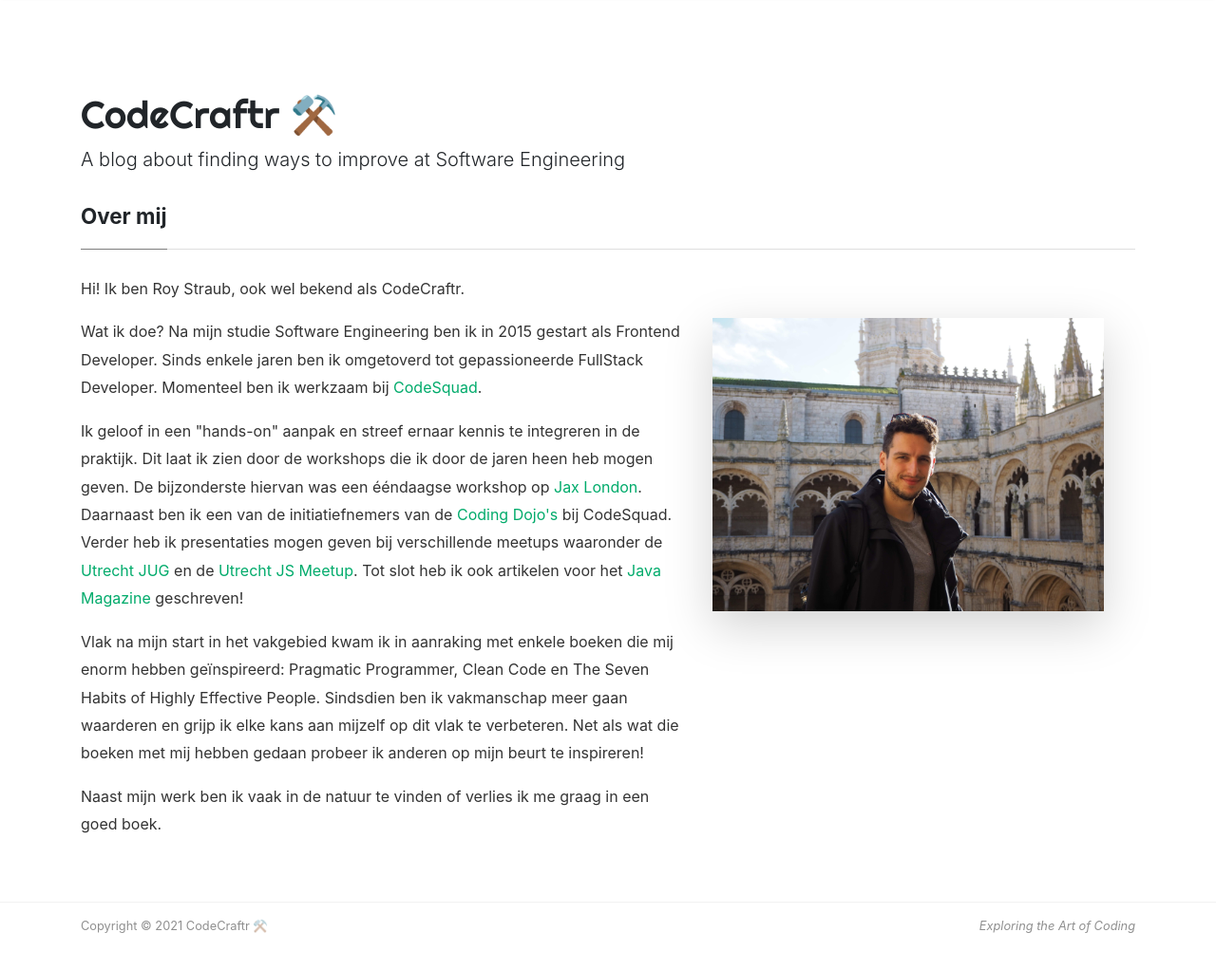
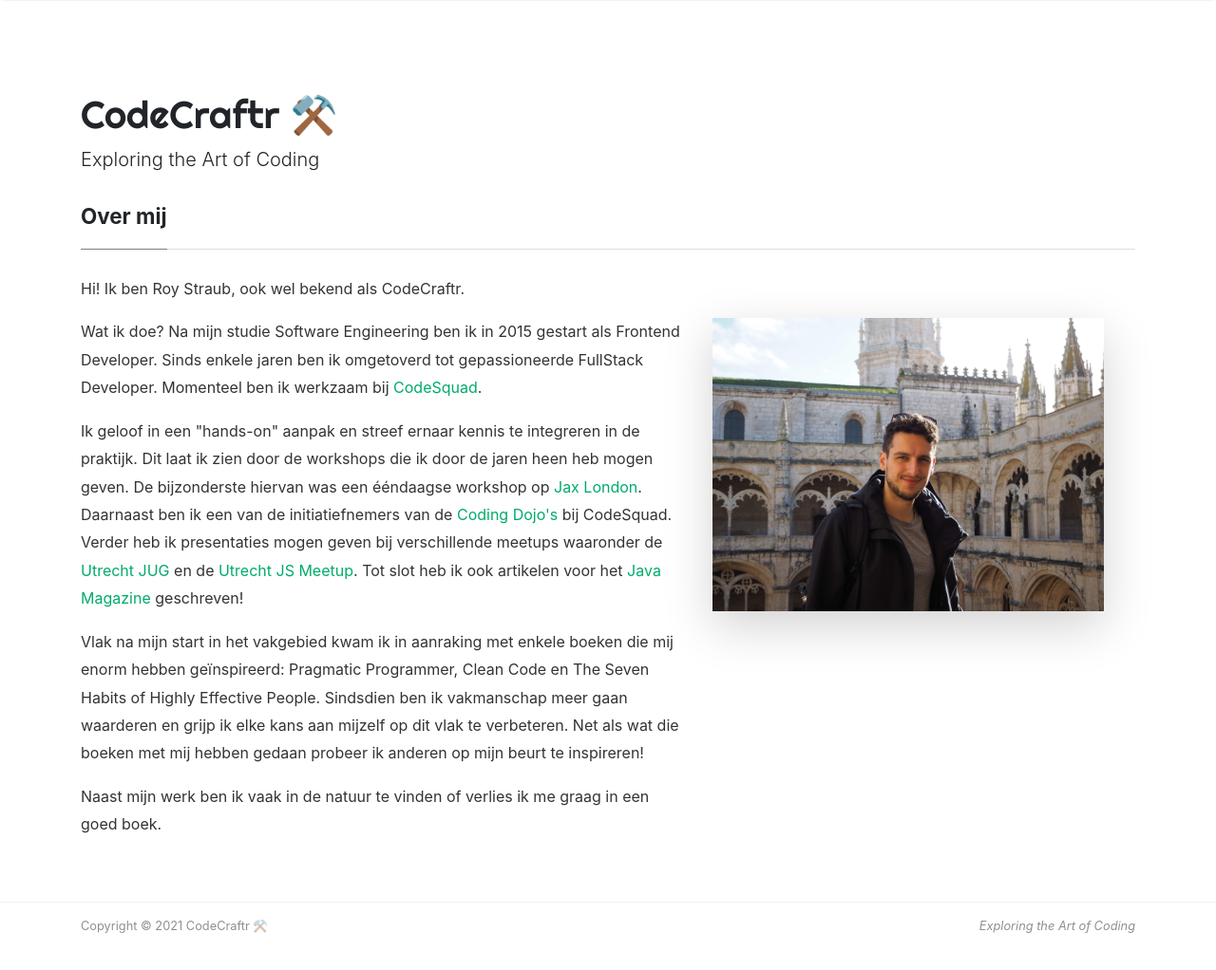
Before and after one commit to rstraub/rstraub.github.io, a Jekyll site: the page built from _pages/about.md, in a window 1280 px wide and 1059 px high. Shown: the top 1022 px of the window at 95% size. Built offline with Jekyll 4.4.1, drawn with Linux system fonts in a browser that asks for light colours; nearby versions of some CDN libraries; some of the changed lines change nothing that is shown.

Commit message:
description used to be better

```diff
--- a/_config.yml
+++ b/_config.yml
@@ -2,7 +2,7 @@
 name: "CodeCraftr ⚒️"
 title: "CodeCraftr ⚒️"
 tagline: "A blog dedicated to exploring the Art of Coding"
-description: "A blog about finding ways to improve at Software Engineering"
+description: "Exploring the Art of Coding"
 logo: "assets/images/terminal-icon.png"
 favicon: "assets/images/terminal-icon.png"
 baseurl: ""
@@ -12,11 +12,16 @@
 permalink: /:title/
 url: https://www.codecraftr.nl
 author: Roy Straub
+social:
+  name: Roy Straub
+  links:
+    - https://www.linkedin.com/in/r-straub/
+    - https://github.com/rstraub
 
 # Authors
 authors:
   roy:
-    name: Roy
+    name: Roy Straub
     display_name: Roy Straub
     avatar: "assets/images/avatar.JPG"
     web: https://www.codecraftr.nl
```
